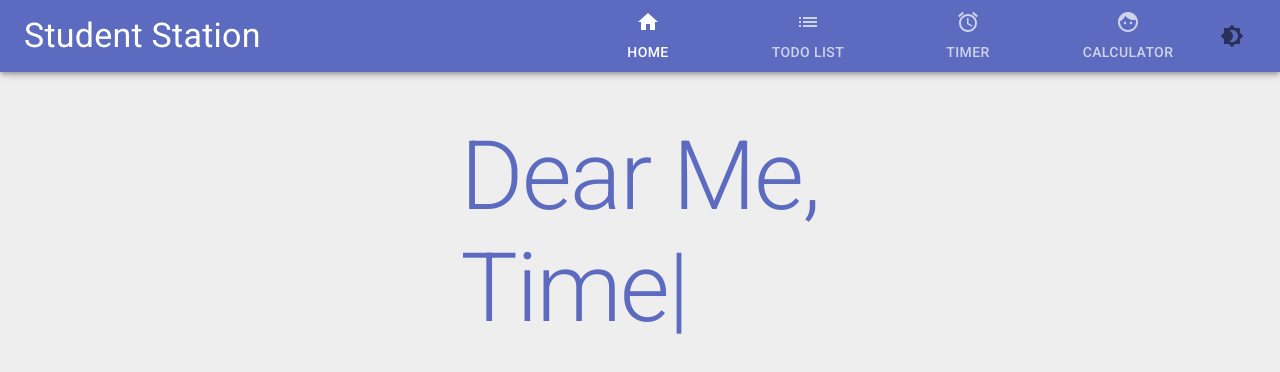
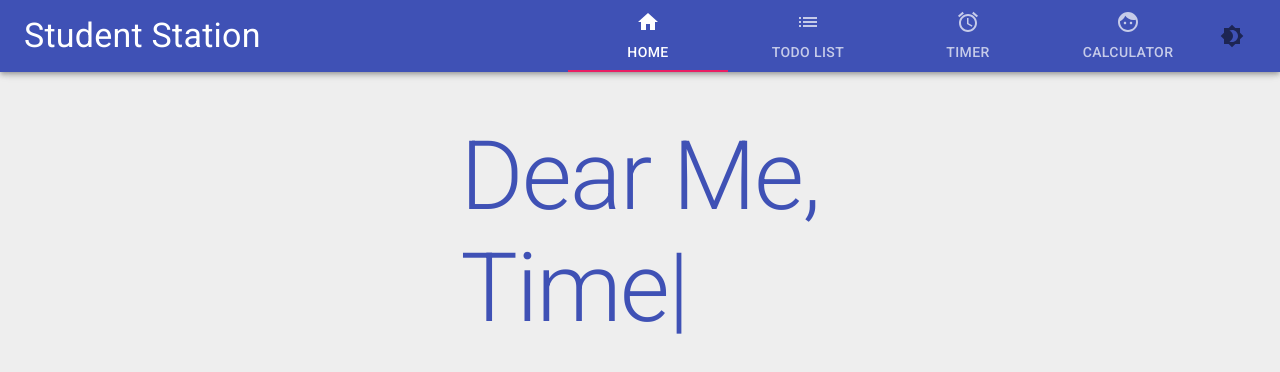
Before and after one commit to saad-afridi/StudentStation, a React (Create React App) app: page / in a window 1280 px wide. Shown: the top 372 px of the page. Built offline with nearby package versions, Linux system fonts and the light colour scheme.

Commit message:
Fixed some colors for light mode

```diff
--- a/src/App.js
+++ b/src/App.js
@@ -8,7 +8,7 @@ import {
 	Tabs,
 	Tab,
 	IconButton,
-    Container
+	Container,
 } from '@material-ui/core';
 
 // Material UI Icons
@@ -27,22 +27,17 @@ import HomePage from './pages/Home';
 // Theme and Styling
 import { withStyles, ThemeProvider } from '@material-ui/styles';
 import PropTypes from 'prop-types';
-import {
-	teal,
-	grey,
-	blueGrey,
-	indigo,
-} from '@material-ui/core/colors';
+import { teal, grey, blueGrey, indigo, pink } from '@material-ui/core/colors';
 import { createMuiTheme } from '@material-ui/core/styles';
 import CssBaseline from '@material-ui/core/CssBaseline';
 
 const themeLight = createMuiTheme({
 	palette: {
 		primary: {
-			main: indigo[400],
+			main: indigo[500],
 		},
 		secondary: {
-			main: indigo[400],
+			main: pink[500],
 		},
 		type: 'light',
 		background: {
@@ -59,7 +54,7 @@ const themeLight = createMuiTheme({
 const themeDark = createMuiTheme({
 	palette: {
 		primary: {
-			main: "#8bbee9",
+			main: '#8bbee9',
 			contrastText: grey[900],
 		},
 		secondary: {
@@ -151,8 +146,8 @@ class App extends React.Component {
 								Student Station
 							</Typography>
 							<Tabs
-                                variant="scrollable"
-                                scrollButtons="auto"
+								variant="scrollable"
+								scrollButtons="auto"
 								value={this.state.selectedTab}
 								onChange={this.changeTabs}>
 								<Tab
@@ -194,7 +189,7 @@ class App extends React.Component {
 						</Toolbar>
 					</AppBar>
 
-                    {this.state.selectedTab === 0 && <HomePage />}
+					{this.state.selectedTab === 0 && <HomePage />}
 
 					{this.state.selectedTab === 1 && <ToDoPage />}
 
--- a/src/components/PageTitle.js
+++ b/src/components/PageTitle.js
@@ -12,10 +12,7 @@ const useStyles = makeStyles((theme) => ({
 		color: theme.palette.type === 'dark' ? '' : theme.palette.primary.main,
 	},
 	icon: {
-		color:
-			theme.palette.type === 'dark'
-				? theme.palette.secondary.main
-				: theme.palette.primary.main,
+		color: theme.palette.secondary.main
 	},
 }));
 
--- a/src/pages/Home.js
+++ b/src/pages/Home.js
@@ -42,7 +42,7 @@ const HomePage = () => {
 			alignItems="center">
 
                 <Grid item>
-                    <Typography variant="h1" color="secondary">
+                    <Typography variant="h1" color="primary">
                         <Typist cursor={doneCursor} avgTypingDelay={100}>
                             Dear Me,
                             <Typist.Delay ms={500} />
```
